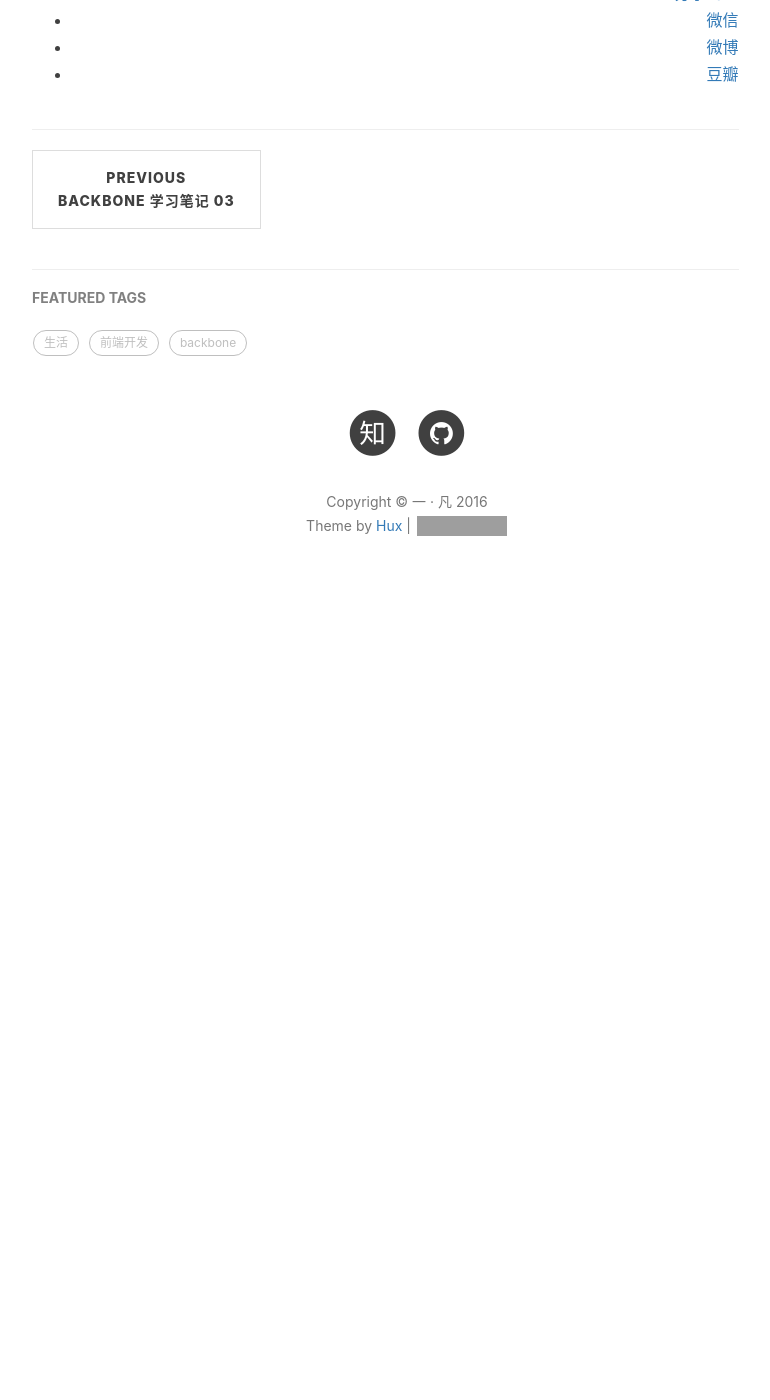
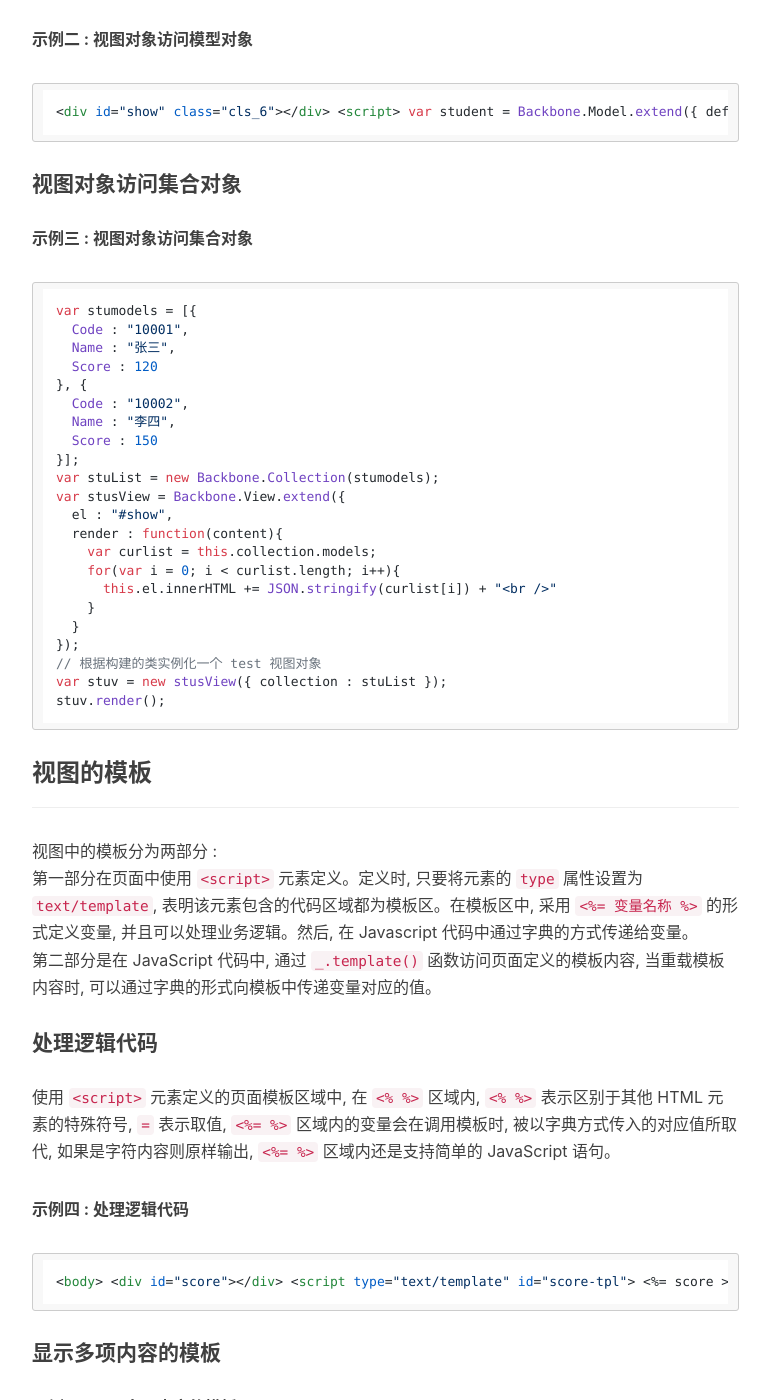
Before and after one commit to CherishLyf/CherishLyf.github.io, a Jekyll site: the page built from _posts/2016-04-15-backbone.markdown, in a window 1280 px wide and 1400 px high, scrolled down 1531 px. Shown: the whole window, without its empty margins (233-1003 px from the left). Built offline with Jekyll 4.4.1, drawn with Linux system fonts in a browser that asks for light colours; nearby versions of some CDN libraries; comment, search, counter and statistics services are not loaded; before the commit the page ends 2161 px from its top, so only the background shows below that; some of the changed text lies outside the part shown; grey boxes are pictures that could not be loaded.

Commit message:
Backbone 学习笔记

```diff
--- a/_posts/2016-04-15-backbone.markdown
+++ b/_posts/2016-04-15-backbone.markdown
@@ -68,3 +68,118 @@ tags:
     </script>
     </body>
     </html>
+
+ #### 视图对象访问模型对象
+
+**示例二 : 视图对象访问模型对象**
+
+    <div id="show" class="cls_6"></div>
+    <script>
+    var student = Backbone.Model.extend({
+      defaults : {
+        Code : "",
+        Name : "",
+        Score : 0
+      }
+    });
+    var stus = new student({
+      Code : "10001",
+      Name : "张三",
+      Score : 120
+    });
+    var stusView = Backbone.View.extend({
+      el : "#show",
+      render : function(content){
+        this.el.innerHTML = JSON.stringify(this.model);
+      }
+    });
+    // 根据构建的类实例化一个 test 视图对象
+    var stuv = new stusView({ model : stus });
+    stuv.render();
+
+#### 视图对象访问集合对象
+
+**示例三 : 视图对象访问集合对象**
+
+    var stumodels = [{
+      Code : "10001",
+      Name : "张三",
+      Score : 120
+    }, {
+      Code : "10002",
+      Name : "李四",
+      Score : 150
+    }];
+    var stuList = new Backbone.Collection(stumodels);
+    var stusView = Backbone.View.extend({
+      el : "#show",
+      render : function(content){
+        var curlist = this.collection.models;
+        for(var i = 0; i < curlist.length; i++){
+          this.el.innerHTML += JSON.stringify(curlist[i]) + "<br />"
+        }
+      }
+    });
+    // 根据构建的类实例化一个 test 视图对象
+    var stuv = new stusView({ collection : stuList });
+    stuv.render();
+
+### 视图的模板
+
+---
+
+视图中的模板分为两部分 : <br>
+第一部分在页面中使用 `<script>` 元素定义。定义时, 只要将元素的 `type` 属性设置为 `text/template`, 表明该元素包含的代码区域都为模板区。在模板区中, 采用 `<%= 变量名称 %>` 的形式定义变量, 并且可以处理业务逻辑。然后, 在 Javascript 代码中通过字典的方式传递给变量。<br>
+第二部分是在 JavaScript 代码中, 通过 `_.template()` 函数访问页面定义的模板内容, 当重载模板内容时, 可以通过字典的形式向模板中传递变量对应的值。
+
+#### 处理逻辑代码
+
+使用 `<script>` 元素定义的页面模板区域中, 在 `<% %>` 区域内, `<% %>` 表示区别于其他 HTML 元素的特殊符号, `=` 表示取值, `<%= %>` 区域内的变量会在调用模板时, 被以字典方式传入的对应值所取代, 如果是字符内容则原样输出, `<%= %>` 区域内还是支持简单的 JavaScript 语句。
+
+**示例四 : 处理逻辑代码**
+
+    <body>
+    <div id="score"></div>
+    <script type="text/template" id="score-tpl">
+      <%= score >= 600 ? "优秀" : "及格" %>
+    </script>
+    <script>
+    var stuView = Backbone.View.extend({
+      el : $("#score"),
+      initialize : function(){
+        this.template = _.template($("#score-tpl").html());
+      },
+      render : function(pscore){
+        this.$el.html(this.template({ score : pscore }))
+      }
+    });
+    var stuv = new stuView();
+    stuv.render(600);
+
+#### 显示多项内容的模板
+
+**示例五 : 显示多项内容的模板**
+
+    var student = Backbone.Model.extend({
+      defaults : {
+        Code : "",
+        Name : "",
+        Score : 0
+      }
+    });
+    var stus = new student({
+      Code : "10001",
+      Name : "张三",
+      Score : 120
+    });
+    var stuView = Backbone.View.extend({
+      el : $("#ulshowstus"),
+      initialize : function(){
+        this.template = _.template($("#stus-tpl").html());
+      },
+      render : function(){
+        this.$el.html(this.template(this.model.toJSON()));
+      }
+    });
+    var stuv = new stuView({ model : stus });
+    stuv.render();
```
